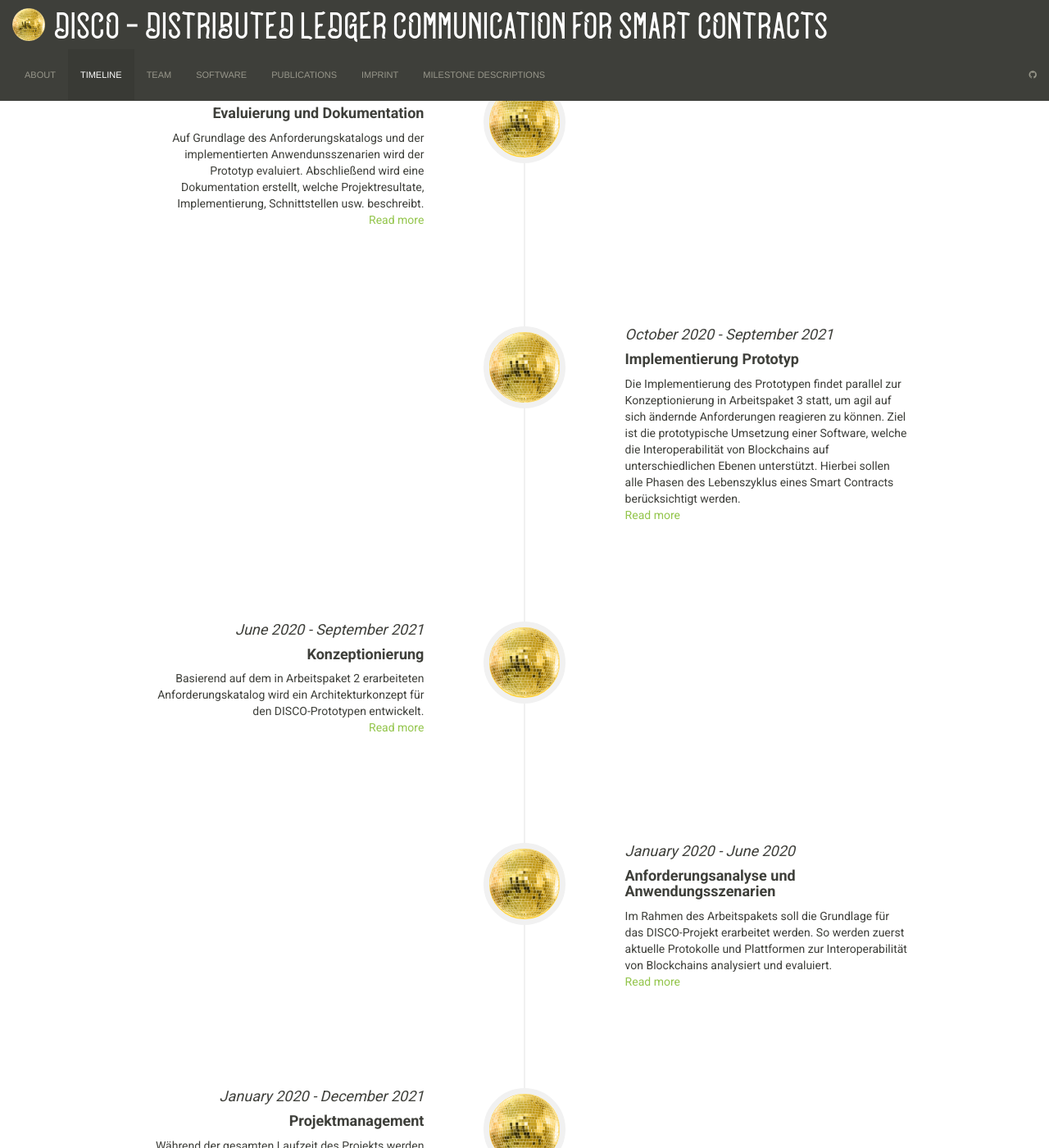
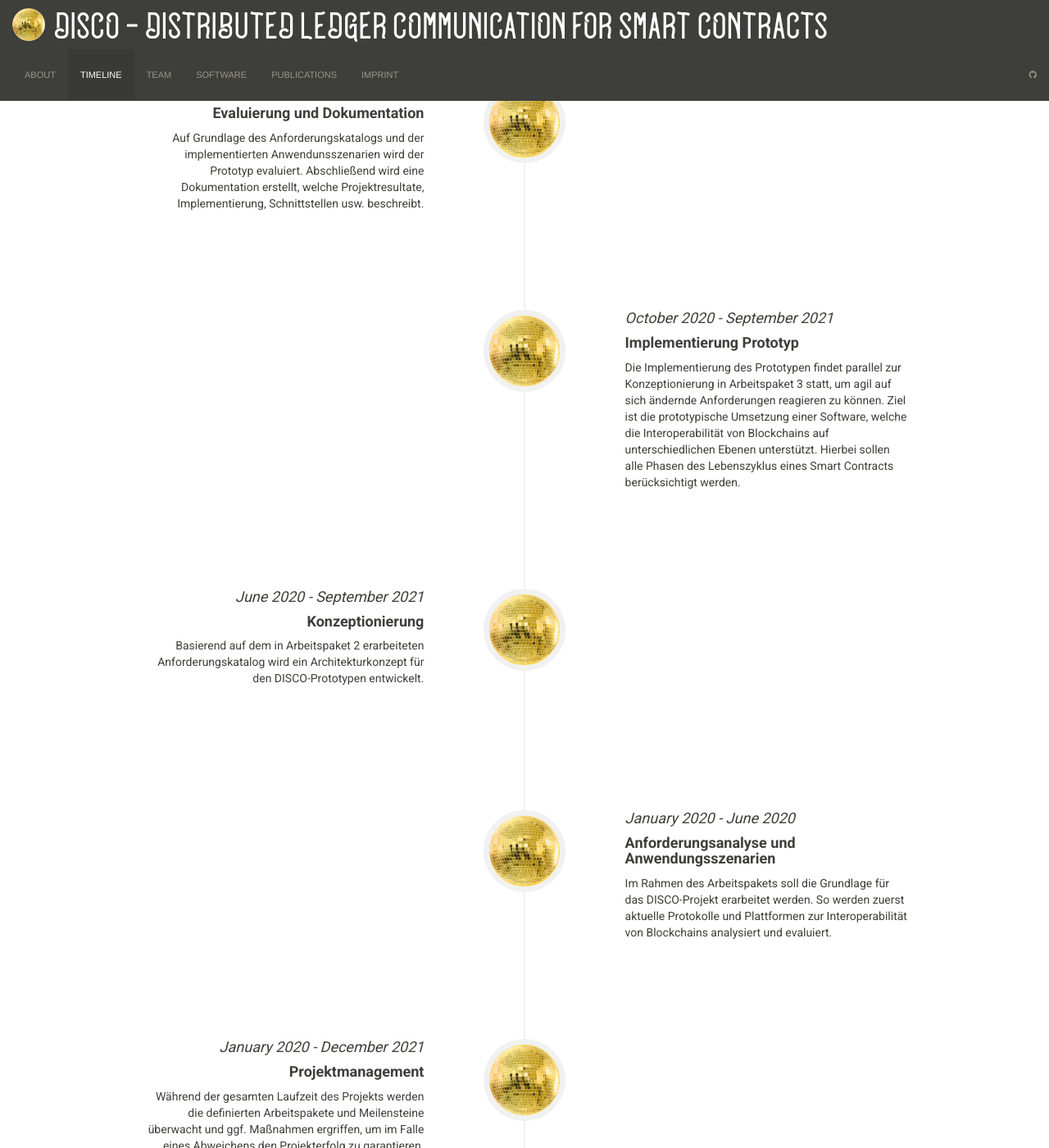
Before and after one commit to disco-project/website, a Jekyll site: the page built from _pages/timeline.html, in a window 1280 px wide and 1400 px high, scrolled down 344 px. Shown: the whole window at 82% size. Built offline with Jekyll 4.4.1, drawn with Linux system fonts in a browser that asks for light colours.

Commit message:
removed tab "milestone descriptions"

```diff
--- a/_includes/topnav.html
+++ b/_includes/topnav.html
@@ -22,7 +22,7 @@
                 <li {% if page.sectionid=='software' %} class="active" {% endif %} class="navbar-item"><a href="{{ "/_pages/software.html" | relative_url }}">Software</a></li>
                 <li {% if page.sectionid=='publications' %} class="active" {% endif %} class="navbar-item"><a href="{{ "/_pages/publications.html" | relative_url }}">Publications</a></li>
                 <li {% if page.sectionid=='imprint' %} class="active" {% endif %} class="navbar-item"><a href="{{ "/_pages/imprint.html" | relative_url }}">Imprint</a></li>
-                <li {% if page.sectionid=='milestones' %} class="active" {% endif %} class="navbar-item"><a href="{{ site.milestones.last.url | relative_url }}">Milestone Descriptions</a></li>
+                <!--li {% if page.sectionid=='milestones' %} class="active" {% endif %} class="navbar-item"><a href="{{ site.milestones.last.url | relative_url }}">Milestone Descriptions</a></li-->
             </ul>
             <div class="navbar-right">
                 <ul class="nav navbar-nav">
--- a/_layouts/milestones.html
+++ b/_layouts/milestones.html
@@ -10,7 +10,7 @@ layout: default
                 <h4>MILESTONES</h4>
                 <ul class="list-unstyled post-list-container">
                     {% for post in site.milestones limit:10 %}
-                    <li><a href="{{ post.url | relative_url }}" {% if page.title==post.title %} class="active" {% endif %}>{{ post.date | date: "%B %Y" }}: {{ post.title }}</a></li>
+                    <li><a href="{{ post.url | relative_url }}" {% if page.title==post.title %} class="active" {% endif %}>{{ post.enddate | date: "%B %Y" }}: {{ post.title }}</a></li>
                     {% endfor %}
                     <li><a href="{{ "/allmilestones" | relative_url }}">All milestones ...</a></li>
                 </ul>
--- a/_pages/timeline.html
+++ b/_pages/timeline.html
@@ -26,9 +26,10 @@ sectionid: timeline
                             <div class="timeline-body">
                                 <p class="text-muted">{{ milestone.excerpt }}</p>
                             </div>
-                            <div class="timeline-body">
+                            <!--commented out, because milestone descriptions are too detailed-->
+                            <!--div class="timeline-body">
                                 <a href="{{ milestone.url | relative_url }}">Read more</a>
-                            </div>
+                            </div-->
                         </div>
                     </li>
                 {% endfor %}
```
